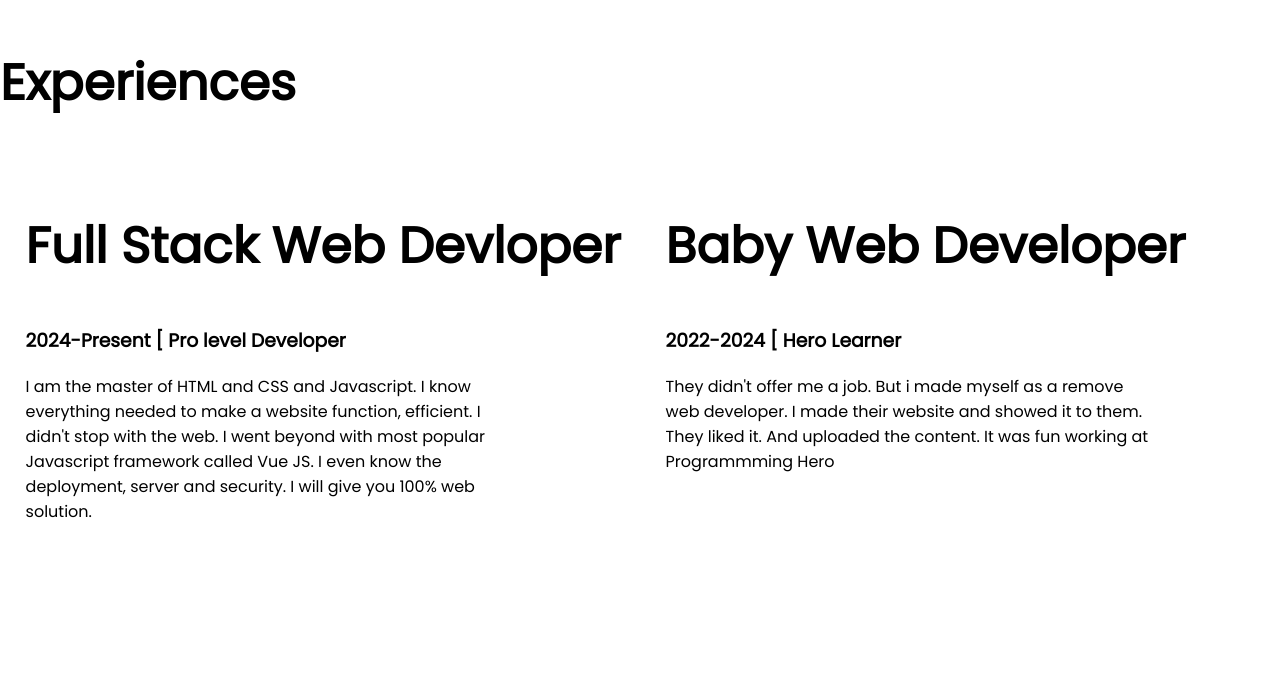
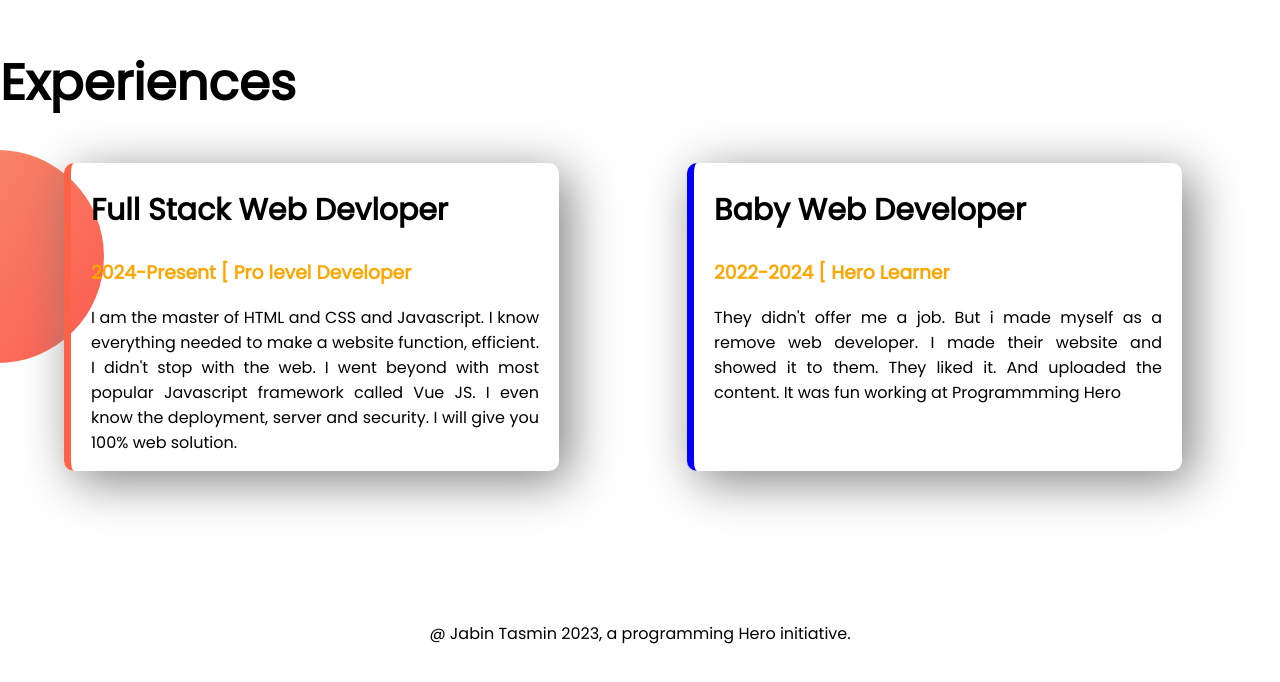
Before and after one commit to Anny27-pixel/developer-portfolio, a plain HTML site: page index.html in a window 1280 px wide. Shown: the part 1202-1884 px from the top of the page. Drawn offline with Linux system fonts and the light colour scheme.

Commit message:
styled border and added footer

```diff
--- a/index.html
+++ b/index.html
@@ -46,17 +46,17 @@
     <section class="experience-area">
         <h1>Experiences</h1>
         <div class="flexible-container">
-            <div class="half-width">
-                <h1>Full Stack Web Devloper</h1>
-                <h3>2024-Present [ Pro level Developer</h3>
+            <div id="full-stack-dev" class="experience-item">
+                <h2>Full Stack Web Devloper</h2>
+                <h3 class="orange-color">2024-Present [ Pro level Developer</h3>
                 <p>I am the master of HTML and CSS and Javascript. I know everything needed to make a website function,
                     efficient. I didn't stop with the web. I went beyond with most popular Javascript framework called
                     Vue
                     JS. I even know the deployment, server and security. I will give you 100% web solution.</p>
             </div>
-            <div class="half-width">
-                <h1>Baby Web Developer</h1>
-                <h3>2022-2024 [ Hero Learner </h3>
+            <div id="baby-web-dev" class="experience-item">
+                <h2>Baby Web Developer</h2>
+                <h3 class="orange-color">2022-2024 [ Hero Learner </h3>
                 <p>They didn't offer me a job. But i made myself as a remove web developer. I made their website and
                     showed
                     it to them. They liked it. And uploaded the content. It was fun working at Programmming Hero</p>
@@ -65,5 +65,8 @@
 
     </section>
 </body>
+<footer>
+    <p>@ Jabin Tasmin 2023, a programming Hero initiative. </p>
+</footer>
 
 </html>
--- a/style.css
+++ b/style.css
@@ -6,6 +6,10 @@
 h1 {
     font-size: 50px;
     padding-top: 5px;
+}
+
+h2 {
+    font-size: 30px;
 }
 
 p {
@@ -55,3 +59,32 @@
     background-repeat: no-repeat;
     background-position: right;
 }
+
+.experience-area {
+    background-image: url(images/exp-bg.png);
+    background-repeat: no-repeat;
+    background-position: left;
+}
+
+.experience-item {
+    width: 35%;
+    margin-left: 5%;
+    margin-right: 5%;
+    padding-left: 20px;
+    padding-right: 20px;
+    border-radius: 10px;
+    box-shadow: 10px 10px 50px gray;
+}
+
+#full-stack-dev {
+    border-left: 7px solid tomato;
+}
+
+#baby-web-dev {
+    border-left: 7px solid blue;
+
+}
+
+footer p {
+    text-align: center;
+}
```
